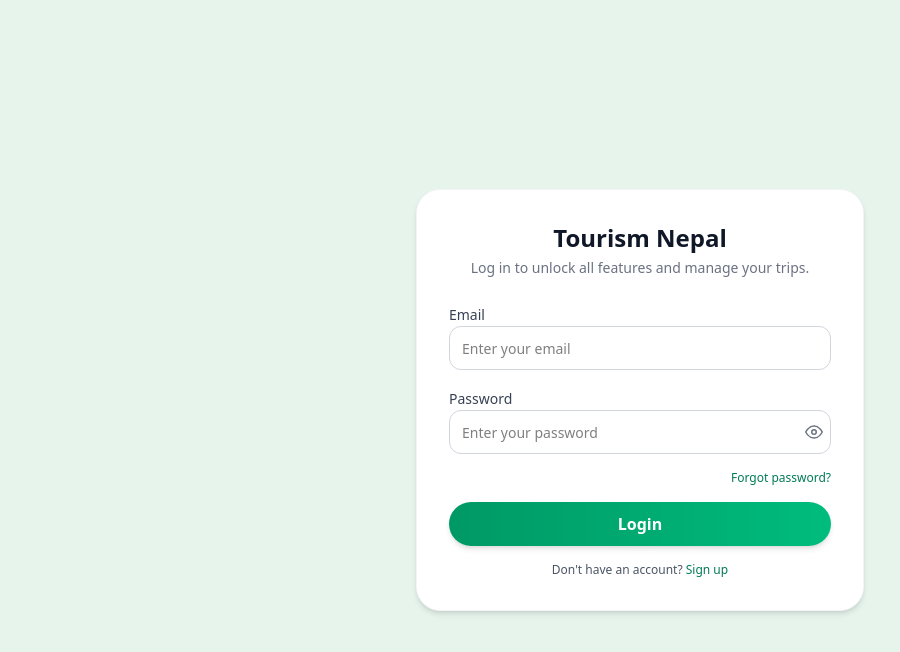
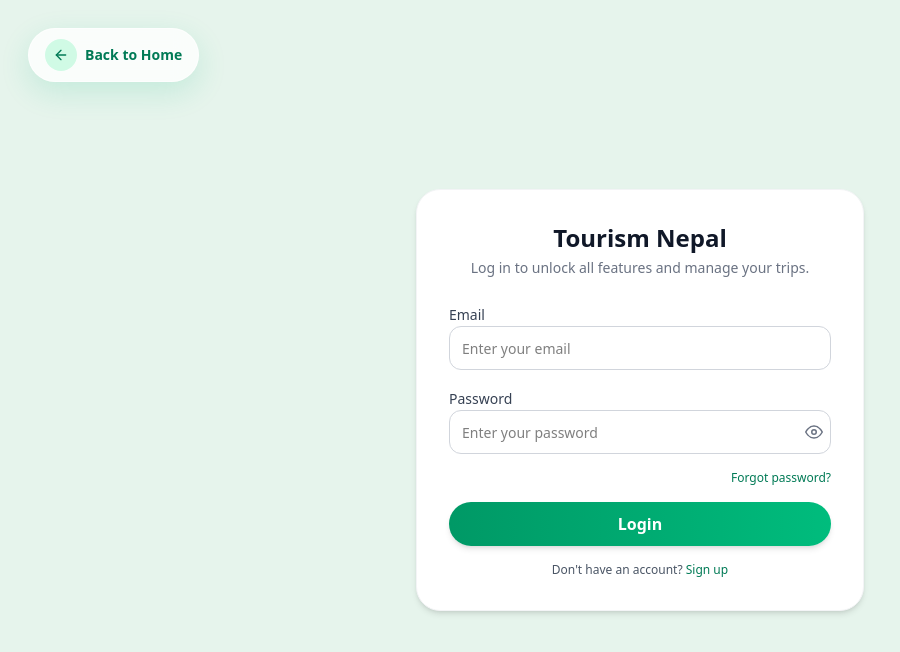
Before and after one commit to raullama1/raul-lama-smart-tourism-management-system, a React (Vite) app in the folder client/: page /login in a window 1280 px wide. Shown: the top 652 px of the page, without its empty margins (0-900 px from the left). Built offline with nearby package versions, Linux system fonts and the light colour scheme; no server answers.

Commit message:
feat: added a button on home page.

```diff
--- a/client/src/pages/public/LoginPage.jsx
+++ b/client/src/pages/public/LoginPage.jsx
@@ -2,7 +2,7 @@
 import { useState } from "react";
 import { Link, useNavigate } from "react-router-dom";
 import { useAuth } from "../../context/AuthContext";
-import { FiEye, FiEyeOff } from "react-icons/fi";
+import { FiEye, FiEyeOff, FiArrowLeft } from "react-icons/fi";
 
 export default function LoginPage() {
   const { login } = useAuth();
@@ -25,7 +25,6 @@ export default function LoginPage() {
       return;
     }
 
-    // error if password is shorter than 8 characters
     if (trimmedPassword.length < 8) {
       setError("Password must be at least 8 characters long.");
       return;
@@ -36,8 +35,6 @@ export default function LoginPage() {
       setError("");
 
       await login(trimmedEmail, trimmedPassword);
-
-      // ✅ after login go to Tourist Home (private)
       navigate("/home");
     } catch (err) {
       console.error("Login failed", err);
@@ -51,13 +48,24 @@ export default function LoginPage() {
   };
 
   return (
-    <main className="min-h-screen bg-[#e6f4ec] flex items-center justify-center py-10">
-      <div className="w-full max-w-md mx-4">
+    <main className="relative min-h-screen bg-[#e6f4ec] flex items-center justify-center py-10 px-4 overflow-hidden">
+      <button
+        type="button"
+        onClick={() => navigate("/")}
+        className="absolute top-5 left-5 md:top-7 md:left-7 z-20 group inline-flex items-center gap-2 rounded-full border border-white/60 bg-white/80 px-4 py-2.5 text-sm font-semibold text-emerald-700 shadow-[0_10px_30px_rgba(16,185,129,0.16)] backdrop-blur-md transition-all duration-300 hover:-translate-y-0.5 hover:shadow-[0_16px_40px_rgba(16,185,129,0.22)] hover:bg-white"
+      >
+        <span className="flex h-8 w-8 items-center justify-center rounded-full bg-emerald-100 text-emerald-700 transition-transform duration-300 group-hover:-translate-x-0.5">
+          <FiArrowLeft size={16} />
+        </span>
+        <span>Back to Home</span>
+      </button>
+
+      <div className="w-full max-w-md">
         <div className="bg-white rounded-3xl shadow-md border border-gray-100 p-6 md:p-8">
-          {/* Title */}
           <h1 className="text-xl md:text-2xl font-semibold text-gray-900 text-center mb-1">
             Tourism Nepal
           </h1>
+
           <p className="text-xs md:text-sm text-gray-500 text-center mb-6">
             Log in to unlock all features and manage your trips.
           </p>
@@ -69,7 +77,6 @@ export default function LoginPage() {
           )}
 
           <form onSubmit={handleSubmit} className="space-y-4">
-            {/* Email */}
             <div className="space-y-1">
               <label className="text-xs md:text-sm font-medium text-gray-700">
                 Email
@@ -87,11 +94,11 @@ export default function LoginPage() {
               />
             </div>
 
-            {/* Password + show/hide */}
             <div className="space-y-1">
               <label className="text-xs md:text-sm font-medium text-gray-700">
                 Password
               </label>
+
               <div className="relative">
                 <input
                   type={showPassword ? "text" : "password"}
@@ -104,6 +111,7 @@ export default function LoginPage() {
                   className="w-full h-10 md:h-11 px-3 pr-10 rounded-xl border border-gray-300 text-xs md:text-sm focus:outline-none focus:ring-2 focus:ring-emerald-500"
                   placeholder="Enter your password"
                 />
+
                 <button
                   type="button"
                   onClick={() => setShowPassword((prev) => !prev)}
@@ -115,7 +123,6 @@ export default function LoginPage() {
               </div>
             </div>
 
-            {/* Forgot */}
             <div className="flex justify-end">
               <button
                 type="button"
@@ -126,7 +133,6 @@ export default function LoginPage() {
               </button>
             </div>
 
-            {/* Submit */}
             <button
               type="submit"
               disabled={submitting}
@@ -136,7 +142,6 @@ export default function LoginPage() {
             </button>
           </form>
 
-          {/* Signup link */}
           <p className="mt-4 text-[11px] md:text-xs text-gray-600 text-center">
             Don&apos;t have an account?{" "}
             <Link
```
